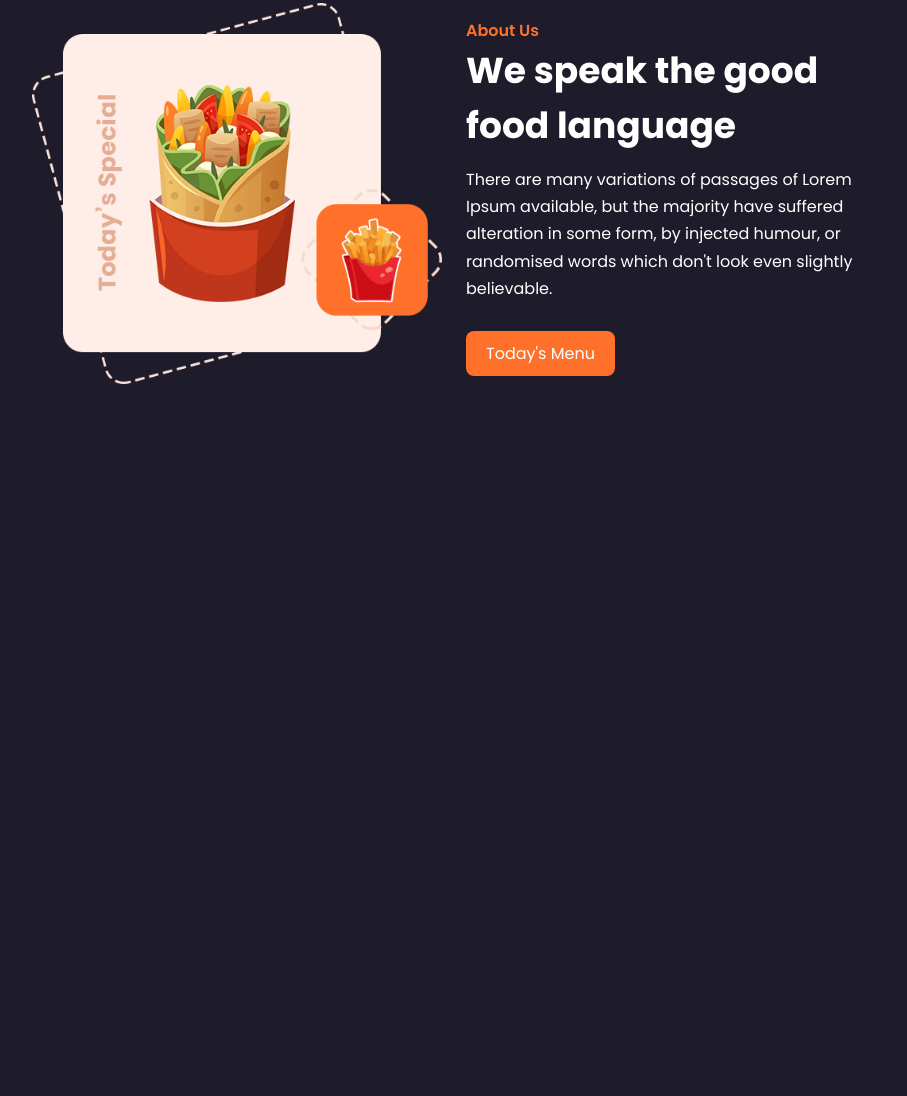
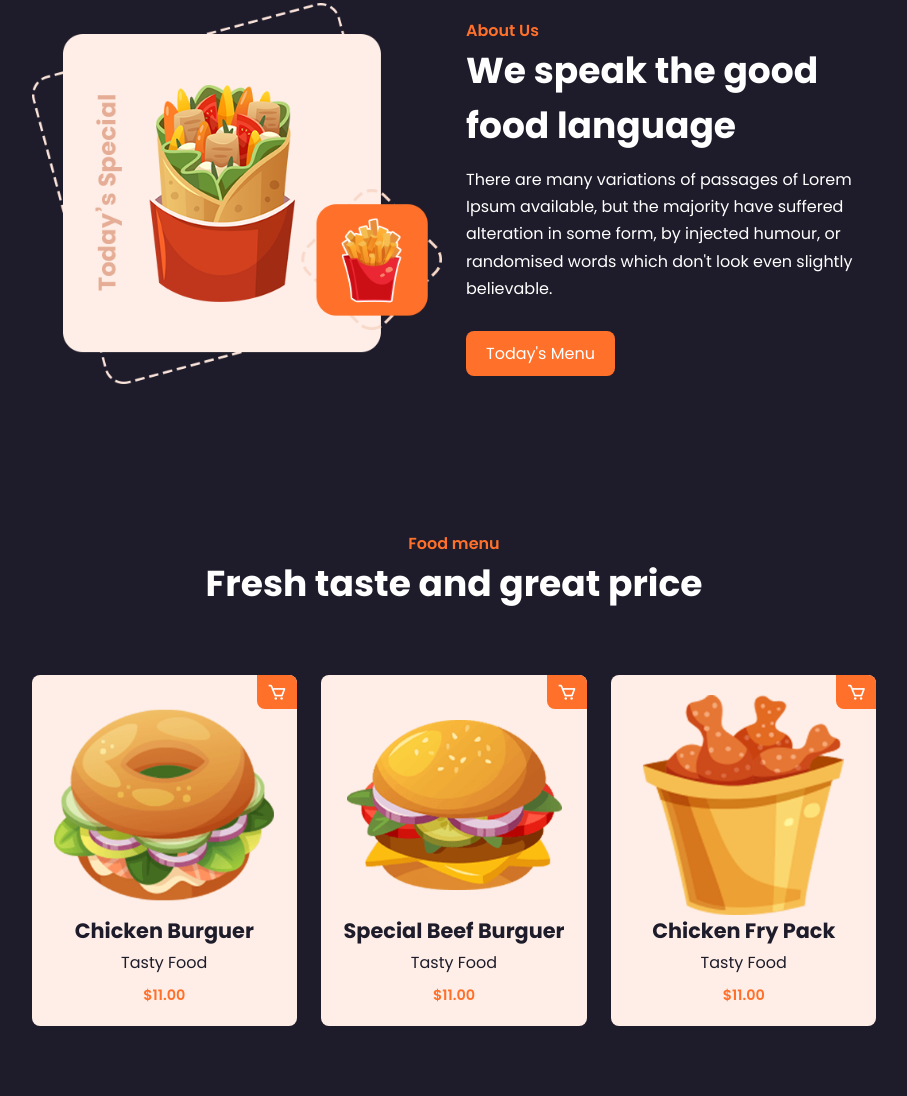
Before and after one commit to ramoncodevale/Website-food, a plain HTML site: page index.html in a window 1280 px wide. Shown: the part 927-2023 px from the top of the page, without its empty margins (186-1093 px from the left). Before the commit the page ends 1388 px from the top, so only its background shows below. Drawn offline with nearby package versions, Linux system fonts and the light colour scheme.

Commit message:
add menu

```diff
--- a/css/styles.css
+++ b/css/styles.css
@@ -81,7 +81,7 @@ section {
   align-items: center;
 }
 
-.home-img img{
+.home-img img {
   max-width: 100%;
   width: 600px;
   height: auto;
@@ -136,3 +136,75 @@ section {
   margin: 0.8rem 0 1.8rem;
   line-height: 1.7;
 }
+
+.heading {
+  text-align: center;
+}
+
+.heading span {
+  color: var(--main-color);
+  font-weight: 600;
+}
+
+.heading h2 {
+  font-size: var(--h2-font);
+}
+
+.menu-container {
+  display: grid;
+  grid-template-columns: repeat(auto-fit, minmax(220px, auto));
+  grid-gap: 1.5rem;
+  align-items: center;
+}
+
+.box {
+  position: relative;
+  margin-top: 4rem;
+  height: auto;
+  display: flex;
+  flex-direction: column;
+  align-items: center;
+  justify-content: center;
+  background: #feeee7;
+  padding: 20px;
+  border-radius: 0.5rem;
+}
+
+.box-img {
+  width: 220px;
+  height: 220px;
+}
+
+.box-img img {
+  width: 100%;
+  height: 100%;
+}
+
+.box h2 {
+  font-size: 1.3rem;
+  color: var(--bg-color);
+}
+
+.box h3 {
+  color: var(--bg-color);
+  font-size: 1rem;
+  font-weight: 400;
+  margin: 4px 0 10px;
+}
+
+.box span {
+  font-size: var(--p-font);
+  color: var(--main-color);
+  font-weight: 600;
+}
+
+.box .bx {
+  background: var(--main-color);
+  position: absolute;
+  right: 0;
+  top:0;
+  font-size:  20px;
+  padding: 7px 10px;
+  border-radius: 0 0.5rem 0 0.5rem;
+
+}
--- a/index.html
+++ b/index.html
@@ -61,11 +61,50 @@
         <p>
           There are many variations of passages of Lorem Ipsum available, but
           the majority have suffered alteration in some form, by injected
-            humour, or randomised words which don't look even slightly
-            believable.
+          humour, or randomised words which don't look even slightly believable.
         </p>
         <a href="#" class="btn">Today's Menu</a>
       </div>
     </section>
+
+    <!-- Menu Start -->
+    <section class="menu" id="menu">
+      <div class="heading">
+        <span>Food menu</span>
+        <h2>Fresh taste and great price</h2>
+      </div>
+
+      <div class="menu-container">
+        <div class="box">
+          <div class="box-img">
+            <img src="./2-3-2022 _ Full website/img/food1.png" />
+          </div>
+          <h2>Chicken Burguer</h2>
+          <h3>Tasty Food</h3>
+          <span>$11.00</span>
+          <i class="bx bx-cart"></i>
+        </div>
+
+        <div class="box">
+          <div class="box-img">
+            <img src="./2-3-2022 _ Full website/img/food2.png" />
+          </div>
+          <h2>Special Beef Burguer</h2>
+          <h3>Tasty Food</h3>
+          <span>$11.00</span>
+          <i class="bx bx-cart"></i>
+        </div>
+
+        <div class="box">
+          <div class="box-img">
+            <img src="./2-3-2022 _ Full website/img/food3.png" />
+          </div>
+          <h2>Chicken Fry Pack</h2>
+          <h3>Tasty Food</h3>
+          <span>$11.00</span>
+          <i class="bx bx-cart"></i>
+        </div>
+      </div>
+    </section>
   </body>
 </html>
```
Lines whose indentation alone changed are shown as unchanged.
